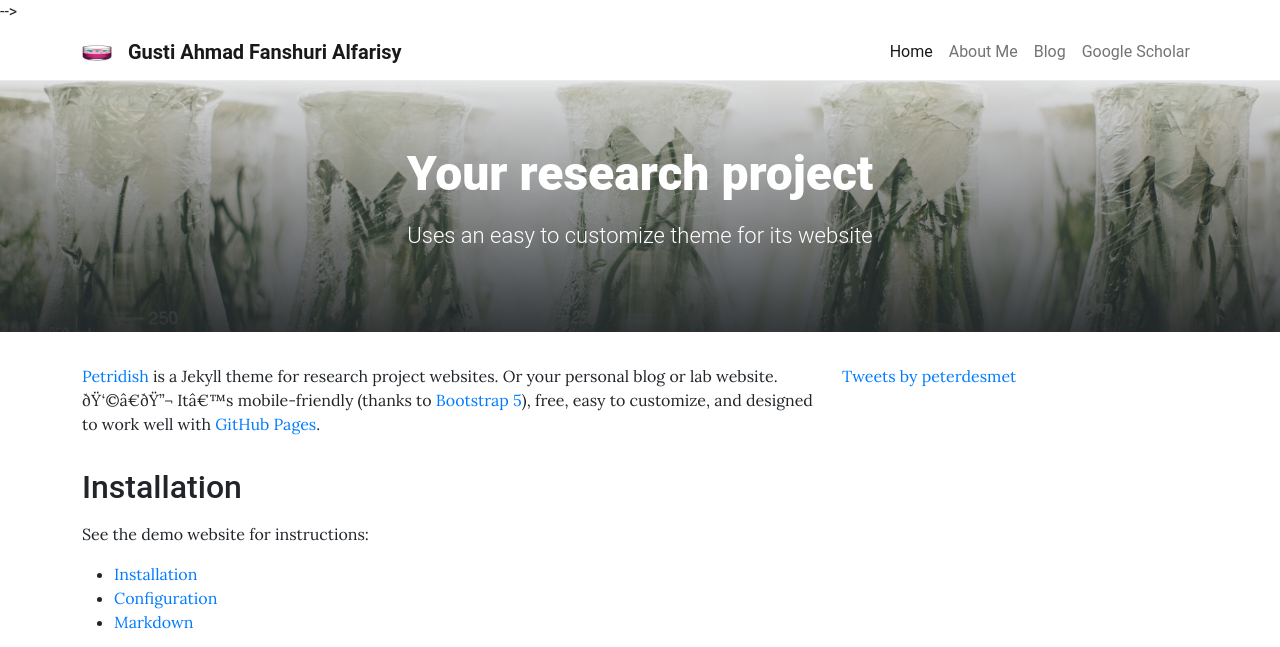
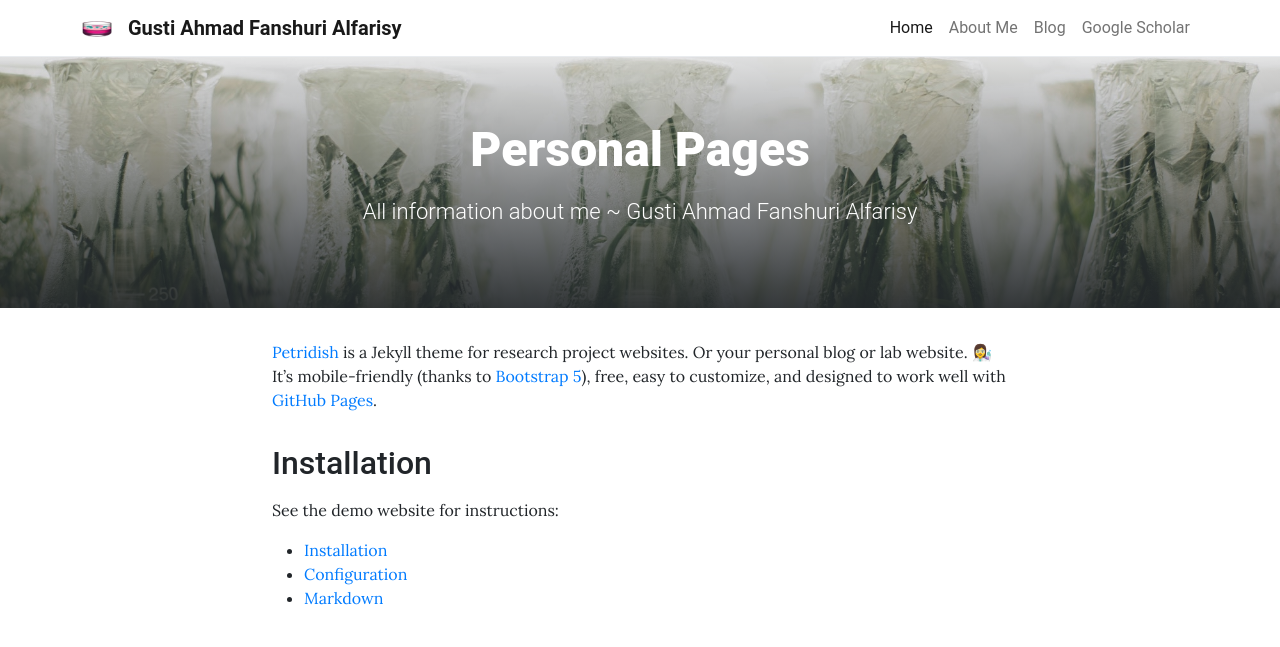
Before and after one commit to gusti-alfarisy/gusti-alfarisy.github.io, a Jekyll site: the page built from pages/home.md, in a window 1280 px wide and 900 px high, cut to the strip 0-647 px from the top of the window. Built offline with Jekyll 4.4.1, drawn with Linux system fonts in a browser that asks for light colours; comment, search, counter and statistics services are not loaded; some of the changed text lies outside the part shown.

Commit message:
styling templaye

```diff
--- a/_config.yml
+++ b/_config.yml
@@ -16,7 +16,7 @@ social:
 
 # THEME SETTINGS (ALL OPTIONAL)
 posts_on_home: 3                        # Show x number of latest posts on homepage, can be 0
-tweets_on_home: true                    # Show Twitter feed of social.twitter on homepage
+tweets_on_home: false                    # Show Twitter feed of social.twitter on homepage
 archive_permalink: /blog/               # Permalink of page using the archive.html layout, required when using post tags
 github_edit: true                       # Show an "edit this page" link in the footer, can also be name of branch (default: main)
 colors:
--- a/_layouts/base.html
+++ b/_layouts/base.html
@@ -1,7 +1,7 @@
 <!DOCTYPE html>
 <html>
 
-<!--  {% include head.html %}-->
+  {% include head.html %}
 
   <body>
     {% include navbar.html %}
--- a/pages/home.md
+++ b/pages/home.md
@@ -1,7 +1,7 @@
 ---
 layout: home
-title: Your research project
-description: Uses an easy to customize theme for its website
+title: Personal Pages
+description: All information about me ~ Gusti Ahmad Fanshuri Alfarisy
 background: /assets/theme/images/chuttersnap-146799-unsplash.jpg
 permalink: /
 ---
```
